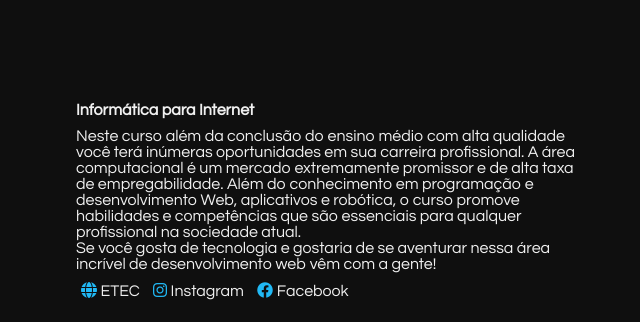
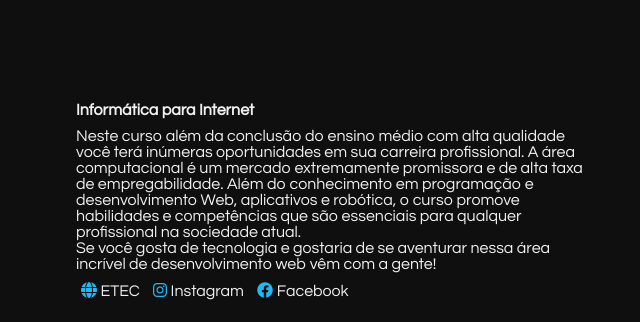
Before and after one commit to fetecdarcy/fetecdarcy.github.io, a plain HTML site: page index.html in a window 1280 px wide. Shown: the part 1660-1982 px from the top of the page, 640-1280 px from the left. Drawn offline with nearby package versions, Linux system fonts and the light colour scheme.

Commit message:
Update index.html

```diff
--- a/index.html
+++ b/index.html
@@ -92,7 +92,7 @@
 
             <p>
                 Neste curso além da conclusão do ensino médio com alta qualidade você terá inúmeras oportunidades em sua carreira profissional.
-                A área computacional é um mercado extremamente promissor e de alta taxa de empregabilidade.
+                A área computacional é um mercado extremamente promissora e de alta taxa de empregabilidade.
                 Além do conhecimento em programação e desenvolvimento Web, aplicativos e robótica, o curso promove habilidades e competências que são essenciais para qualquer profissional na sociedade atual.
                 <br>
                 Se você gosta de tecnologia e gostaria de se aventurar nessa área incrível de desenvolvimento web vêm com a gente!
```
